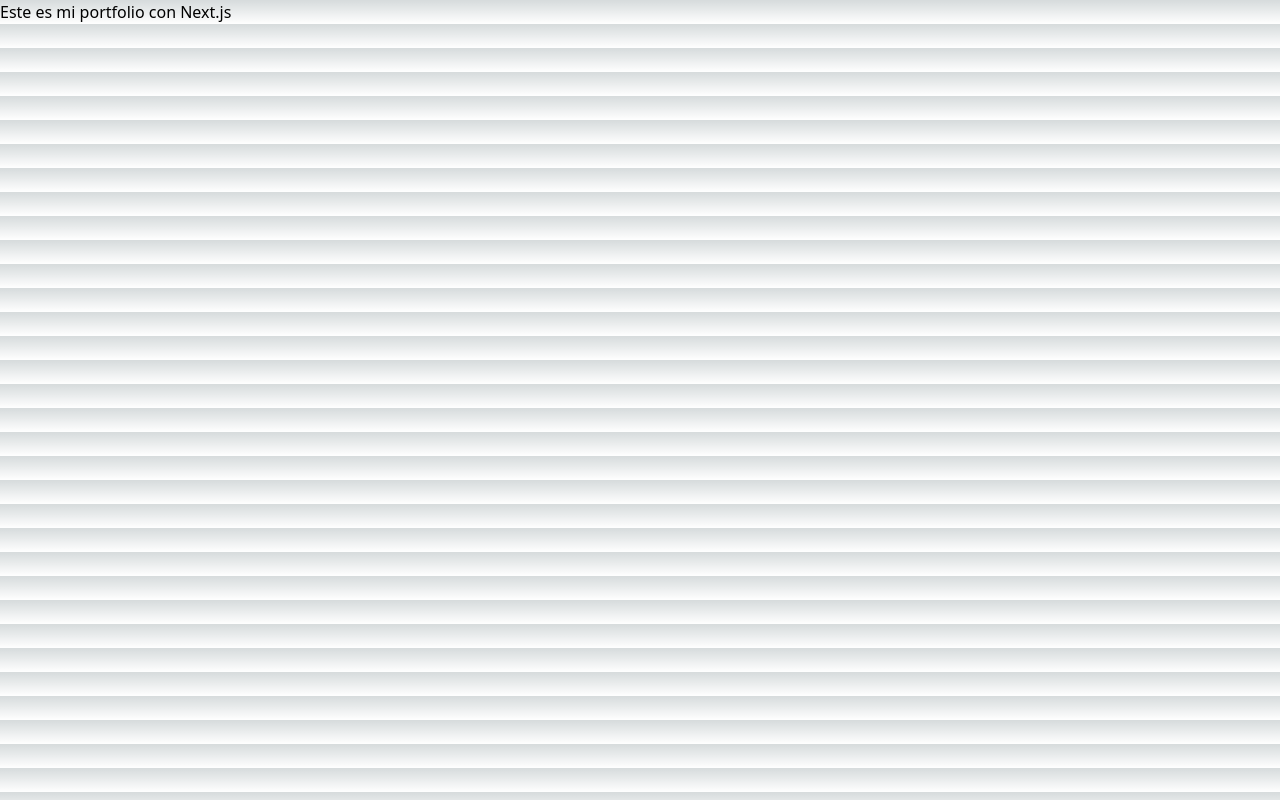
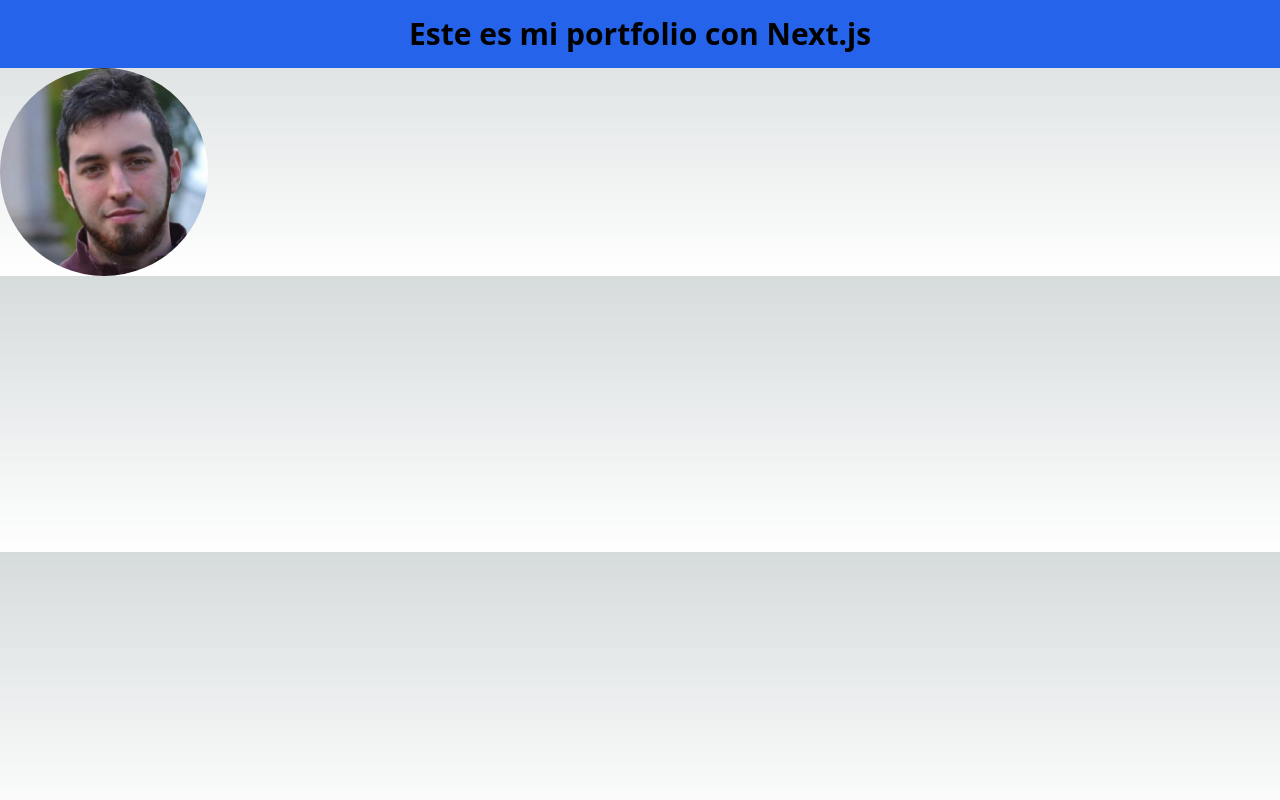
Before and after one commit to SantiPagge/Portfolio, a Next.js app: page / in a window 1280 px wide. Built offline with nearby package versions, Linux system fonts and the light colour scheme.

Commit message:
agregue imagen de mi hermosa cara

```diff
--- a/src/pages/index.js
+++ b/src/pages/index.js
@@ -1,5 +1,12 @@
+import Image from 'next/image'
+
 export default function Home() {
   return (
-    <div>Este es mi portfolio con Next.js</div>
+    <div>
+      <div className="bg-blue-600 flex justify-center font-bold text-3xl py-4">Este es mi portfolio con Next.js</div>
+      <div>
+        <Image src='/Santu.jpg' alt='santu' className='rounded-full w-52' width={500} height={500}/>
+      </div>
+    </div>
   )
 }
```
Also changed, not shown: public/Santu.jpg (added).
